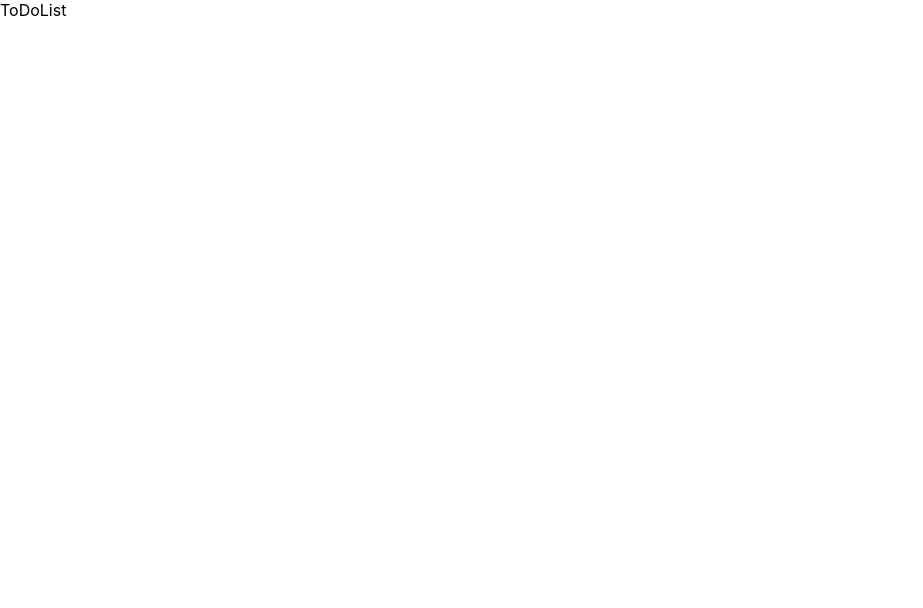
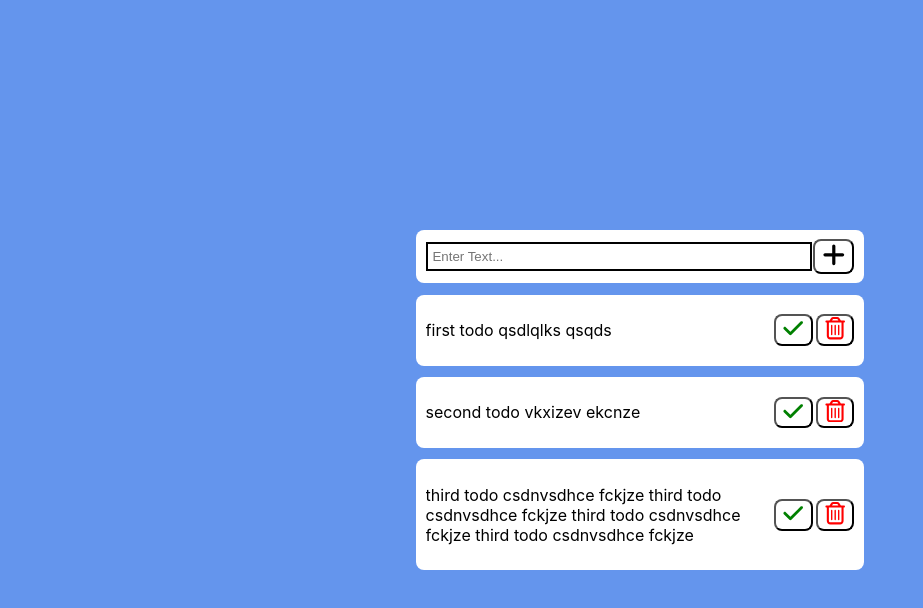
Before and after one commit to user1896/react-to-do-list, a React (Create React App) app: page / in a window 1280 px wide. Shown: the top 608 px of the page, without its empty margins (0-923 px from the left). Built offline with nearby package versions, Linux system fonts and the light colour scheme.

Commit message:
finishing all components without interactivity

```diff
--- a/package.json
+++ b/package.json
@@ -8,6 +8,7 @@
     "@testing-library/user-event": "^13.5.0",
     "react": "^18.2.0",
     "react-dom": "^18.2.0",
+    "react-icons": "^5.0.1",
     "react-scripts": "5.0.1",
     "web-vitals": "^2.1.4"
   },
--- a/src/App.css
+++ b/src/App.css
@@ -1,2 +1,7 @@
 .App {
+  display: flex;
+	justify-content: center;
+	align-items: center;
+  background-color: cornflowerblue;
+	min-height: 100vh;
 }
--- a/src/App.js
+++ b/src/App.js
@@ -1,10 +1,11 @@
-import logo from './logo.svg';
 import './App.css';
+import { useState } from 'react'
+import Main from "./components/Main";
 
 function App() {
   return (
     <div className="App">
-      ToDoList
+      <Main />
     </div>
   );
 }
--- /dev/null
+++ b/src/components/Button.js
@@ -0,0 +1,11 @@
+import '../styles/Button.css'
+
+export default function Button({children, onclick}){
+	return(
+		<button
+			onClick={onclick}
+		>
+			{children}
+		</button>
+	)
+}
--- /dev/null
+++ b/src/components/InputField.js
@@ -0,0 +1,16 @@
+import "../styles/InputField.css";
+import Button from "./Button";
+import { FaPlus } from "react-icons/fa6";
+
+export default function InputField(){
+	return(
+		<div className="InputField">
+			<input
+				placeholder="Enter Text..."
+			/>
+			<Button>
+				<FaPlus fontSize="1.6rem"/>
+			</Button>
+		</div>
+	)
+}
--- /dev/null
+++ b/src/components/Main.js
@@ -0,0 +1,22 @@
+import '../styles/Main.css'
+import ToDoItem from "./ToDoItem";
+import InputField from "./InputField";
+
+export default function Main(){
+	return(
+		<div className="Main">
+			<InputField />
+
+			<ToDoItem>
+				first todo qsdlqlks qsqds
+			</ToDoItem>
+			<ToDoItem>
+				second todo vkxizev ekcnze
+			</ToDoItem>
+			<ToDoItem>
+				third todo csdnvsdhce fckjze third todo csdnvsdhce fckjze third todo csdnvsdhce fckjze third
+				 todo csdnvsdhce fckjze
+			</ToDoItem>
+		</div>
+	)
+}
--- /dev/null
+++ b/src/components/ToDoItem.js
@@ -0,0 +1,22 @@
+import '../styles/ToDoItem.css'
+import Button from "./Button";
+import { FaCheck } from "react-icons/fa6";
+import { FaRegTrashCan } from "react-icons/fa6";
+
+export default function ToDoItem({children}){
+	return(
+		<div className="ToDo">
+			<p>{children}</p>
+			<div style={{
+				marginRight: "0.2rem"
+			}}>
+				<Button>
+					<FaCheck fontSize="1.4rem" color="green"/>
+				</Button>
+			</div>
+			<Button>
+				<FaRegTrashCan fontSize="1.4rem" color="red"/>
+			</Button>
+		</div>
+	)
+}
--- /dev/null
+++ b/src/styles/Button.css
@@ -0,0 +1,4 @@
+button{
+	background-color: transparent;
+	border-radius: 0.5rem;
+}
--- /dev/null
+++ b/src/styles/InputField.css
@@ -0,0 +1,14 @@
+.InputField{
+	background-color: white;
+	padding: 0.6rem;
+	border-radius: 0.5rem;
+	display: flex;
+	justify-content: space-between;
+	align-items: center;
+}
+
+input{
+	flex-basis: 87%;
+	padding: 0.3rem;
+	border: solid 2px;
+}
--- /dev/null
+++ b/src/styles/Main.css
@@ -0,0 +1,3 @@
+.Main{
+	width: clamp(300px, 35vw, 1300px);
+}
--- /dev/null
+++ b/src/styles/ToDoItem.css
@@ -0,0 +1,19 @@
+.ToDo{
+  background-color: white;
+	display: flex;
+	flex-direction: row;
+	align-items: center;
+	margin-top: 0.7rem;
+	border-radius: 0.5rem;
+	padding: 0.6rem;
+}
+
+.ToDo p{
+	flex-basis: 80%;
+	margin-right: auto;
+	overflow: hidden;
+}
+
+p.checkedParagraph{
+	text-decoration: line-through;
+}
```
Also changed, not shown: 2 other files (tests, documents, lock files or other folders).
